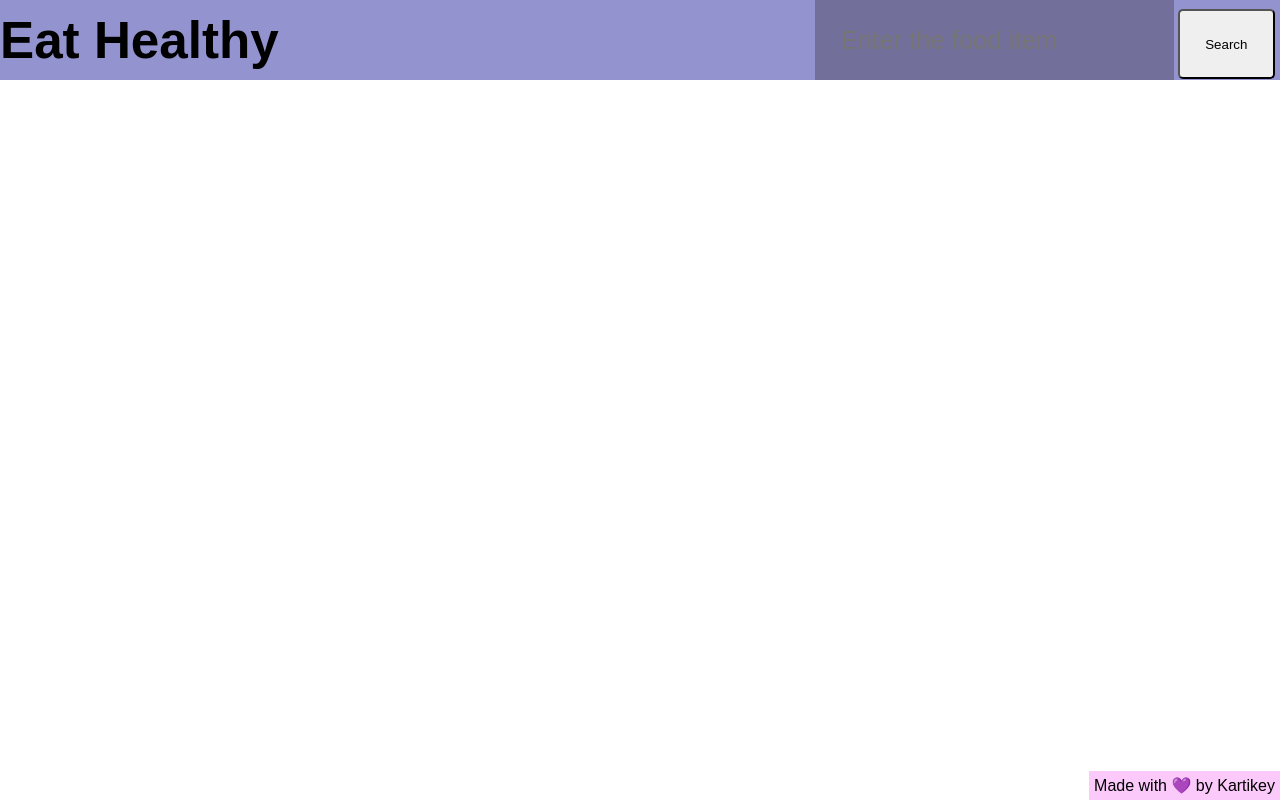
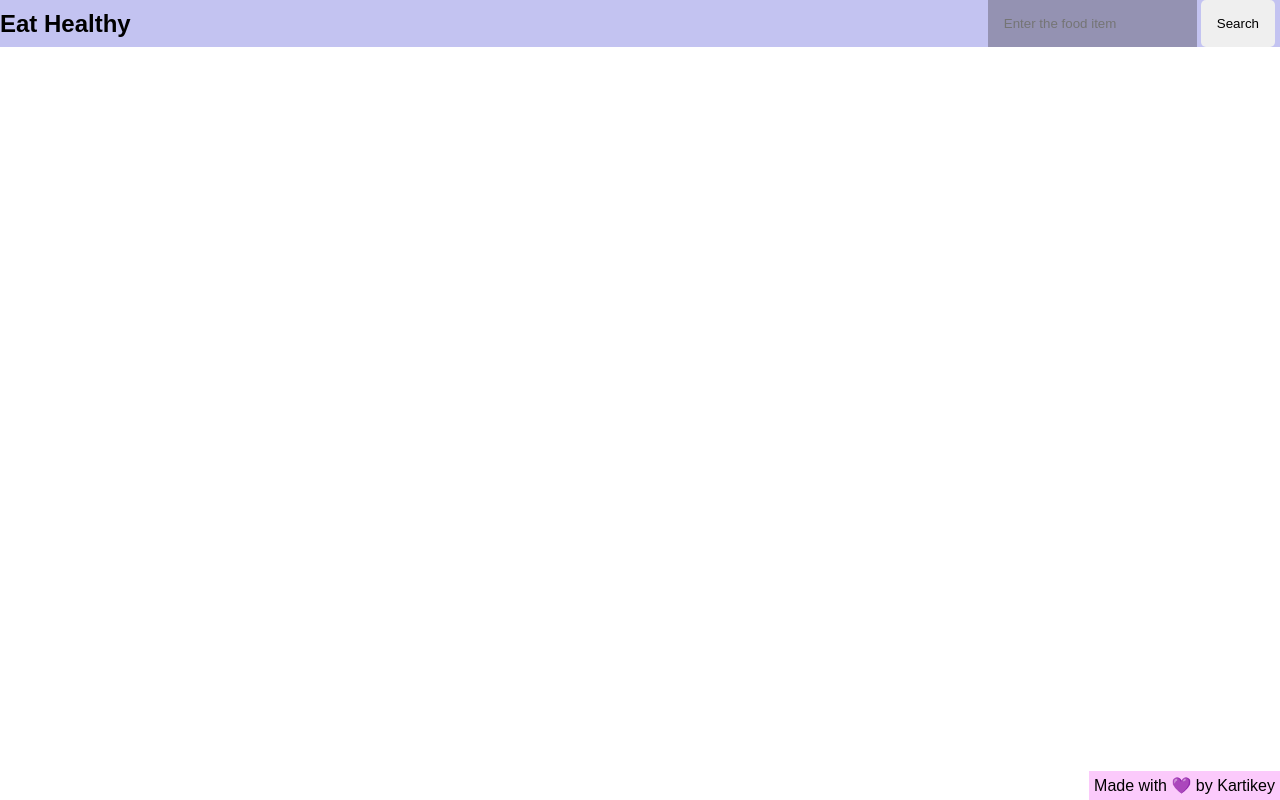
Before and after one commit to oracularzebra/nutripe, a React (Create React App) app: page / in a window 1280 px wide. Built offline with nearby package versions, Linux system fonts and the light colour scheme.

Commit message:
Added the classname and id to all the components

```diff
--- a/src/components/header/header.css
+++ b/src/components/header/header.css
@@ -3,20 +3,16 @@
     padding:0;
     font-family: sans-serif;
 }
-header{
-    background-color: rgb(147, 147, 208);
+.permHeader{
+    background-color: rgb(195, 195, 241);
     display:flex;
     justify-content: space-between;
     align-items: center;
 }
 
-h2{
-    font-size: 4vmax;
-}
-input{
+.searchInput{
     position: relative;
-    padding:2vw;
-    width:24vw;
+    padding:2vh;
     max-width:27vw;
     margin-right:4px;
     border:none;
@@ -24,10 +20,15 @@ input{
     cursor: pointer;
     background-color: rgba(40, 35, 35, 0.307);
     color:rgb(221, 214, 214);
-    font-size: 2vw;
 }
-button{
+#searchButton{
     margin-right:5px;
-    padding:2vw;
+    padding:2vh;
     border-radius: 5px;
+    box-shadow: none;
+    box-sizing: none;
+    border-style: none;
 }
+#searchButton:hover{
+    background-color: rgb(147, 227, 147);
+}
--- a/src/components/header/header.js
+++ b/src/components/header/header.js
@@ -6,11 +6,12 @@ const Header = ({ handleSubmit, value, setValue }) => {
 
   return (
     <div>
-      <header>
+      <header className="permHeader">
         <h2>Eat Healthy</h2>
         <form onSubmit={handleSubmit}>
           <label>
             <input
+              className="searchInput"
               required
               value={value}
               onChange={(e)=>setValue(e.target.value)}
@@ -18,7 +19,7 @@ const Header = ({ handleSubmit, value, setValue }) => {
               type="text"
               placeholder="Enter the food item"
             />
-            <button onClick={() => ref.current.focus()} type="submit">
+            <button id="searchButton" onClick={() => ref.current.focus()} type="submit">
               Search
             </button>
           </label>
```
